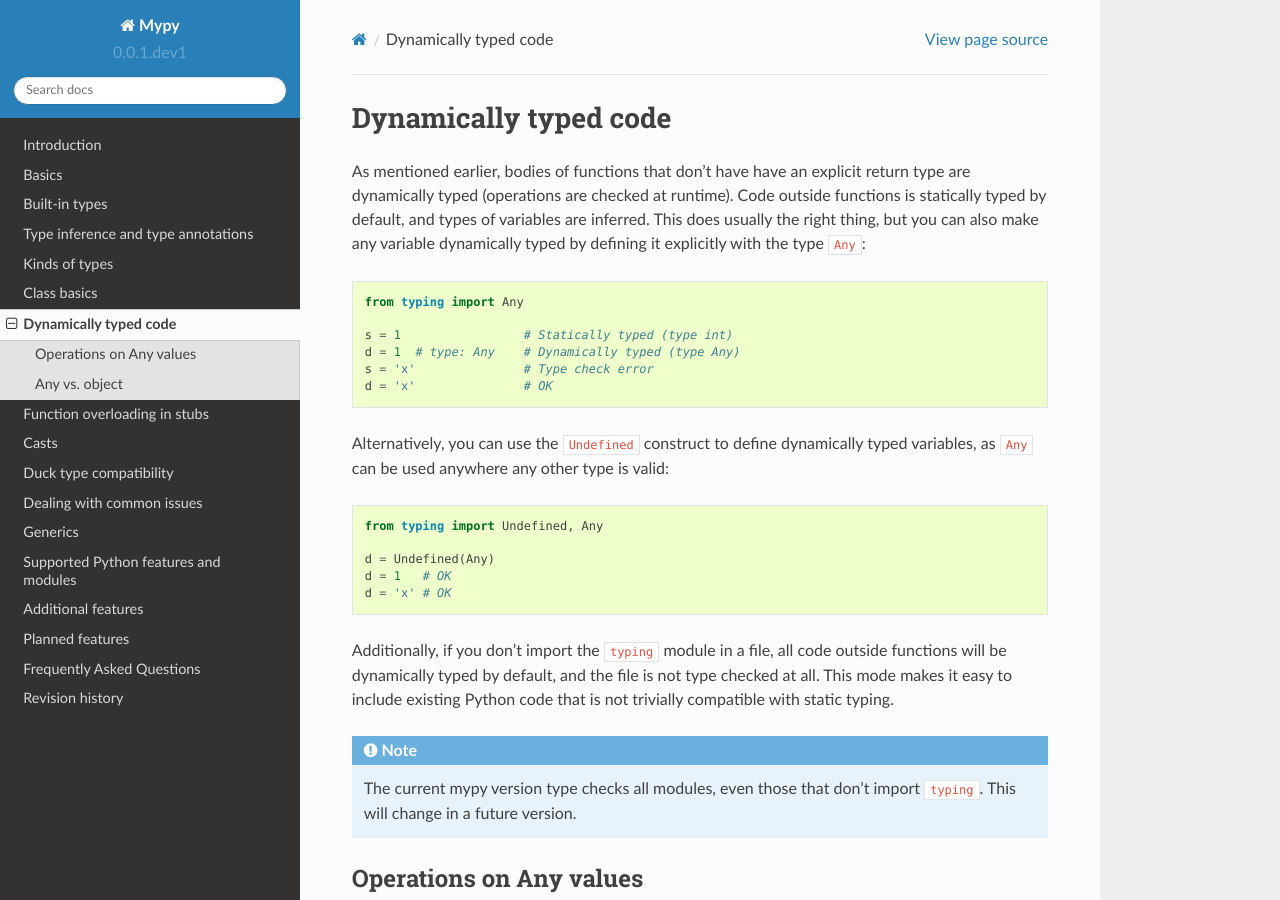
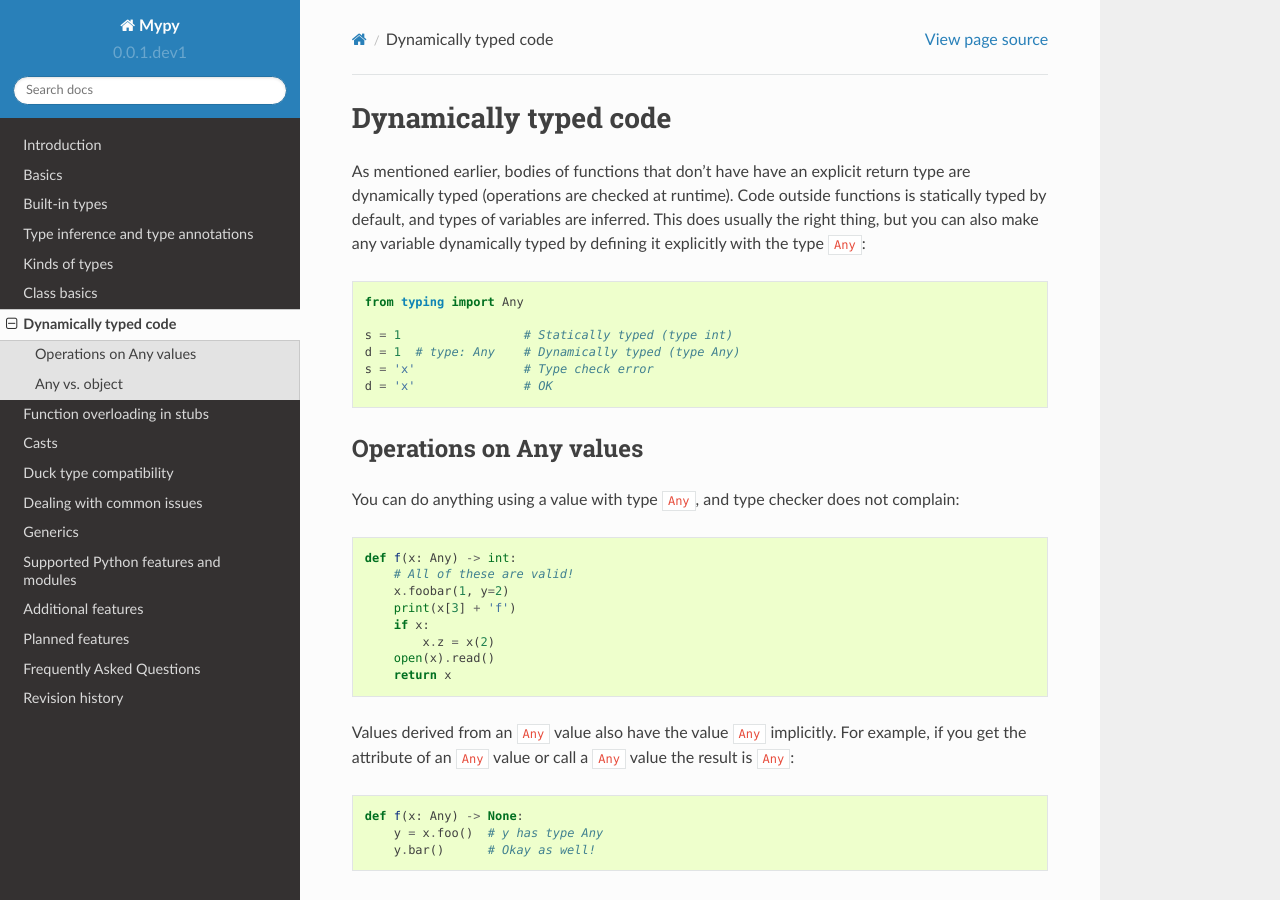
Before and after one commit to lucalysoft/mypy, a Sphinx documentation site: the page built from docs/source/dynamic_typing.rst, in a window 1280 px wide and 900 px high. Built offline with Sphinx 7.4.7 and the Read the Docs theme 2.0.0, drawn with Linux system fonts in a browser that asks for light colours.

Commit message:
Remove Undefined and the requirement to import typing
I propose to remove this section from the documentation, since neither does the PEP require `typing` to be imported nor does mypy.

```diff
--- a/docs/source/dynamic_typing.rst
+++ b/docs/source/dynamic_typing.rst
@@ -16,29 +16,6 @@ explicitly with the type ``Any``:
    d = 1  # type: Any    # Dynamically typed (type Any)
    s = 'x'               # Type check error
    d = 'x'               # OK
-
-Alternatively, you can use the ``Undefined`` construct to define
-dynamically typed variables, as ``Any`` can be used anywhere any other
-type is valid:
-
-.. code-block:: python
-
-   from typing import Undefined, Any
-
-   d = Undefined(Any)
-   d = 1   # OK
-   d = 'x' # OK
-
-Additionally, if you don't import the ``typing`` module in a file, all
-code outside functions will be dynamically typed by default, and the
-file is not type checked at all. This mode makes it easy to include
-existing Python code that is not trivially compatible with static
-typing.
-
-.. note::
-
-   The current mypy version type checks all modules, even those that
-   don't import ``typing``. This will change in a future version.
 
 Operations on Any values
 ------------------------
```
